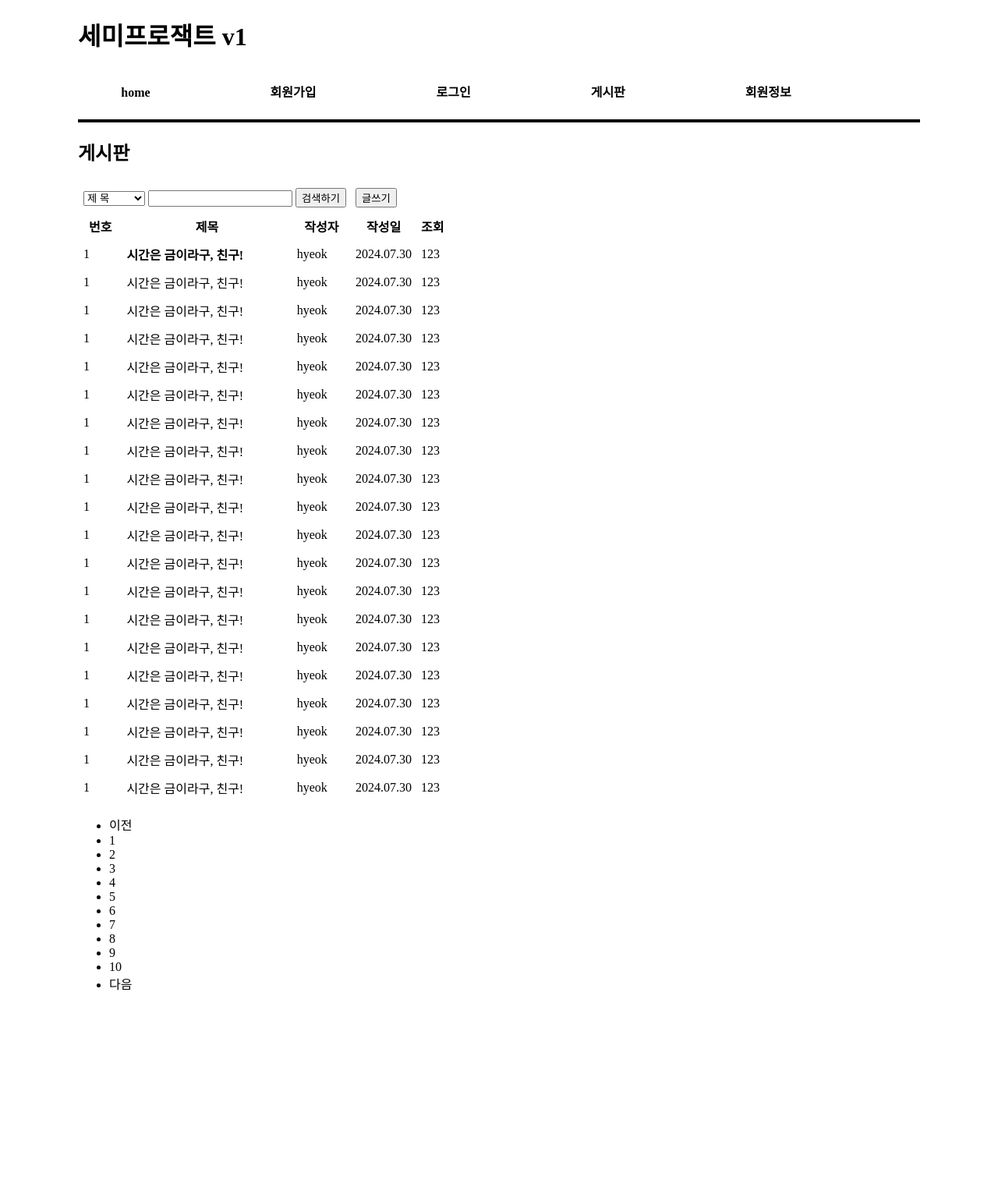
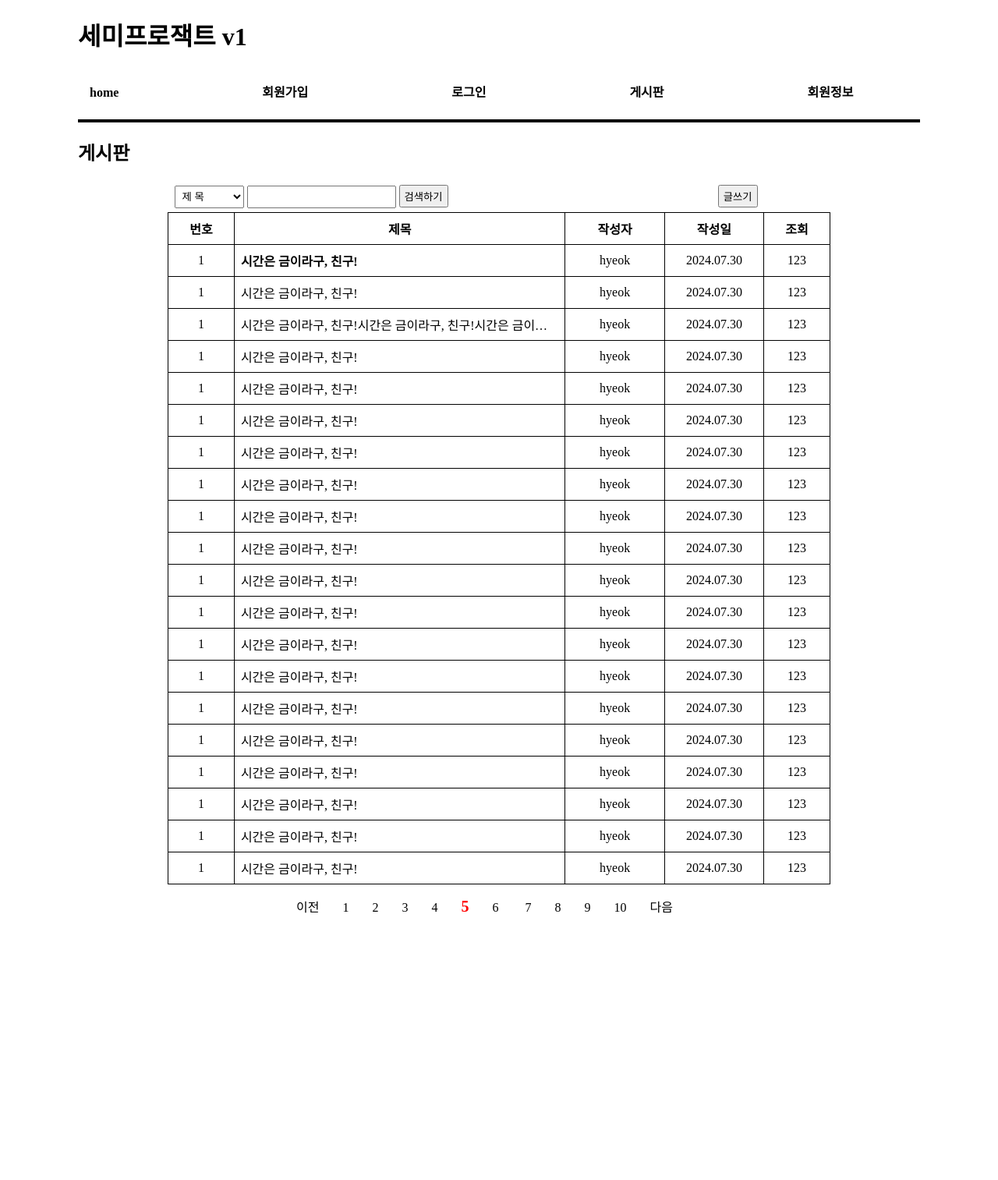
Before and after one commit to Hy30k92/semiprojectv1, a FastAPI app: page /board/list in a window 1280 px wide. Shown: the top 1513 px of the page at 78% size. Run offline with FastAPI, Linux system fonts and the light colour scheme.

Commit message:
게스트 리스트 스타일링

```diff
--- a/views/templates/board/list.html
+++ b/views/templates/board/list.html
@@ -4,6 +4,26 @@
     <meta charset="UTF-8">
     <title>세미프로잭트</title>
     <link rel="stylesheet" href="/static/css/project.css">
+    <style>
+        table{width: 850px; margin: 10px auto; border-collapse: collapse; table-layout: fixed}
+        th,td { border: 1px solid black; padding: 5px 8px;
+        text-align: center; height: 30px}
+        td:nth-child(2) {text-align: left; white-space: nowrap;
+                        overflow: hidden;text-overflow: ellipsis}
+        thead td {border: none ; text-align:right}
+        thead td:first-child {text-align:left}
+        thead td:last-child {text-align:right;}
+        select, input {padding: 5px }
+        button{padding:3px 5px}
+
+          .pagenation {width:550px; margin: 0 auto}
+        div ul{list-style:  none; padding: 0;}
+        div ul li{display: inline; padding:  0 15px;}
+
+        .cpg {color: red; font-size: 20px;font-weight: bold }
+
+    </style>
+
 </head>
 <body>
     <div id="wrap">
@@ -19,7 +39,14 @@
         <hr>
         <main>
             <h2>게시판</h2>
-            <table cellpadding="5" >
+            <table>
+                <colgroup>
+                    <col style="width: 10%">
+                    <col>
+                    <col style="width: 15%">
+                    <col style="width: 15%">
+                    <col style="width: 10%">
+                </colgroup>
                 <thead>
                 <tr>
                     <tr><td colspan="3"><select name="findtype" id="findtype">
@@ -37,7 +64,7 @@
                 <tbody>
                     <tr><td>1</td><td><a href="/board/view?bid=1">시간은 금이라구, 친구!</a></td><td>hyeok</td><td>2024.07.30</td><td>123</td></tr>
                     <tr><td>1</td><td>시간은 금이라구, 친구!</td><td>hyeok</td><td>2024.07.30</td><td>123</td></tr>
-                    <tr><td>1</td><td>시간은 금이라구, 친구!</td><td>hyeok</td><td>2024.07.30</td><td>123</td></tr>
+                    <tr><td>1</td><td>시간은 금이라구, 친구!시간은 금이라구, 친구!시간은 금이라구, 친구!시간은 금이라구, 친구!시간은 금이라구, 친구!</td><td>hyeok</td><td>2024.07.30</td><td>123</td></tr>
                     <tr><td>1</td><td>시간은 금이라구, 친구!</td><td>hyeok</td><td>2024.07.30</td><td>123</td></tr>
                     <tr><td>1</td><td>시간은 금이라구, 친구!</td><td>hyeok</td><td>2024.07.30</td><td>123</td></tr>
                     <tr><td>1</td><td>시간은 금이라구, 친구!</td><td>hyeok</td><td>2024.07.30</td><td>123</td></tr>
@@ -57,8 +84,8 @@
                     <tr><td>1</td><td>시간은 금이라구, 친구!</td><td>hyeok</td><td>2024.07.30</td><td>123</td></tr>
                 </tbody>
             </table>
-            <div>
-                <ul><li>이전</li><li>1</li><li>2</li><li>3</li><li>4</li><li>5</li><li>6</li>
+            <div class="pagenation">
+                <ul><li>이전</li><li>1</li><li>2</li><li>3</li><li>4</li><li class="cpg">5</li><li>6</li>
                     <li>7</li><li>8</li><li>9</li><li>10</li><li>다음</li></ul>
             </div>
             <footer>
```
